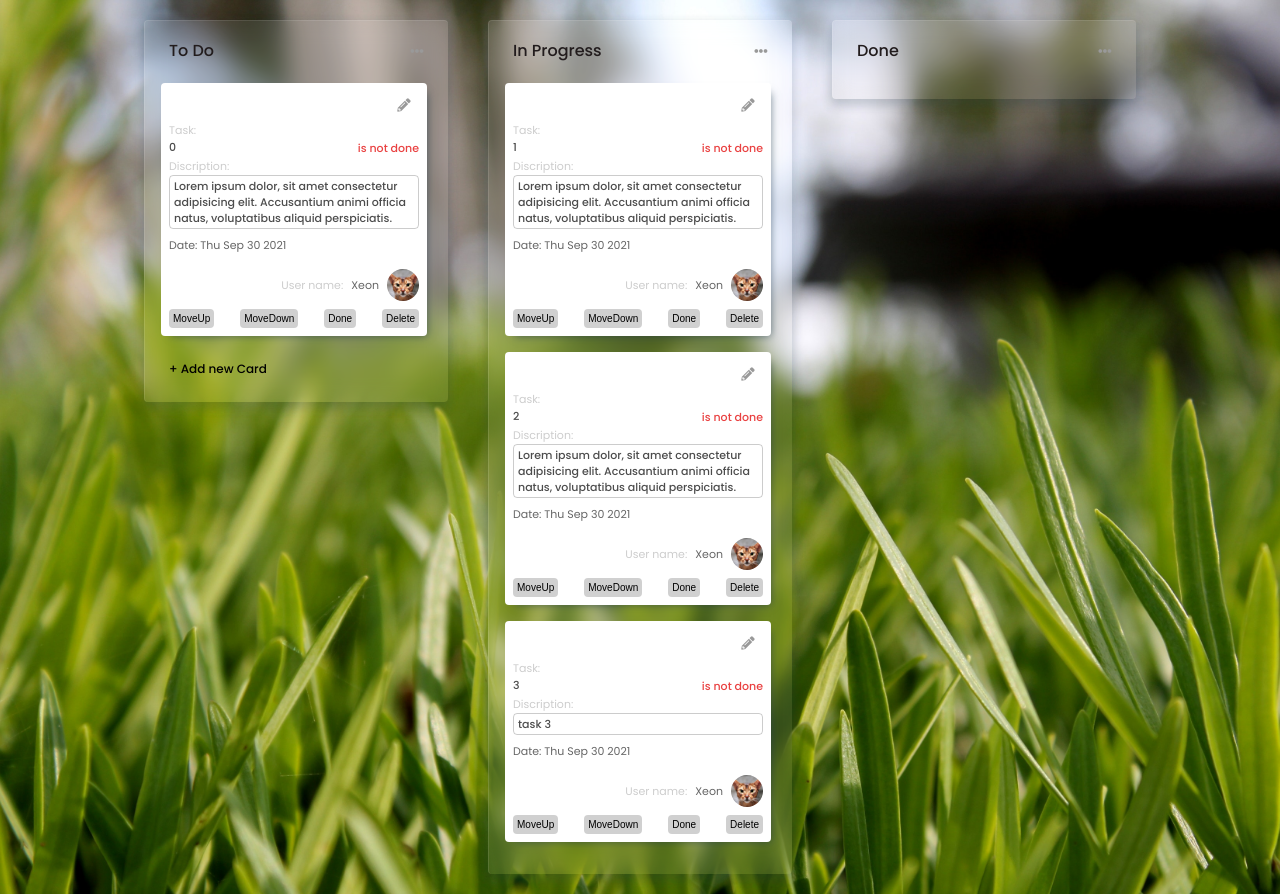
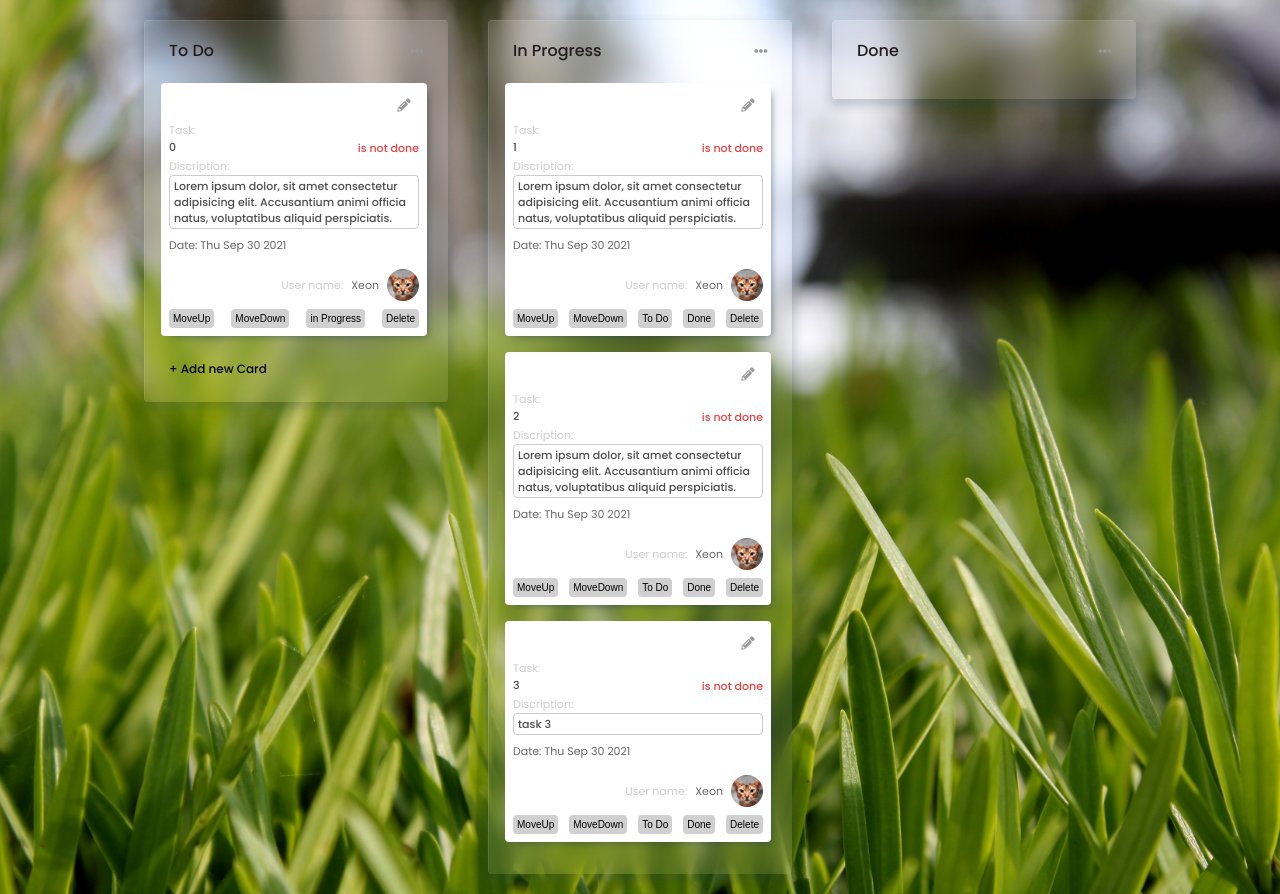
Before and after one commit to reido0/FE12-webpack-Matveev-Anton, a React app: page / in a window 1280 px wide. Built offline with nearby package versions, Linux system fonts and the light colour scheme.

Commit message:
feat: add btn 'InProgress', 'to Do'

```diff
--- a/src/Components/card.jsx
+++ b/src/Components/card.jsx
@@ -3,6 +3,8 @@ import { TASK_STATUS } from "../constants/taskStatus";
 import EditCardModal from "./modalContent/EditCardModal";
 
 const Card = (props) => {
+    const isTaskToDo = props.state === TASK_STATUS.toDo;
+    const isTaskInProgress = props.state === TASK_STATUS.inProgress;
     const isTaskDone = props.state === TASK_STATUS.done;
 
     const handleEditModal = useCallback(() => {
@@ -39,11 +41,15 @@ const Card = (props) => {
             <div className={"card-btn-wrapper"}>
                 <button className={"card-btn"} onClick={props.moveUp(props.index)}>MoveUp</button>
                 <button className={"card-btn"} onClick={props.moveDown(props.index)}>MoveDown</button>
-                {!isTaskDone &&
-                    <button className={"card-btn"} onClick={props.taskDone(props.index)}>Done</button>}
+                {!isTaskToDo && !isTaskDone &&
+                    <button className={"card-btn"} onClick={props.taskToDo(props.index)}>To Do</button>}
+                {!isTaskInProgress &&
+                    <button className={"card-btn"} onClick={props.taskInProgress(props.index)}>in Progress</button>}
+                {!isTaskDone && !isTaskToDo &&
+                    <button button className={"card-btn"} onClick={props.taskDone(props.index)}>Done</button>}
                 <button className={"card-btn"} onClick={props.deleteTask(props.index)}>Delete</button>
             </div>
-        </div>
+        </div >
     );
 };
 export default React.memo(Card);
--- a/src/Scenes/MainScene.jsx
+++ b/src/Scenes/MainScene.jsx
@@ -92,9 +92,28 @@ const MainScene = (props) => {
         taskList,
     ]);
 
+    const taskToDo = useCallback((index) => () => {
+        let newTaskList = [...taskList];
+        // newTaskList[index].isDone = true;
+        newTaskList[index].state = TASK_STATUS.toDo;
+        setTaskList(newTaskList);
+    }, [
+        setTaskList,
+        taskList,
+    ]);
+
+    const taskInProgress = useCallback((index) => () => {
+        let newTaskList = [...taskList];
+        newTaskList[index].state = TASK_STATUS.inProgress;
+        setTaskList(newTaskList);
+    }, [
+        setTaskList,
+        taskList,
+    ]);
+
     const taskDone = useCallback((index) => () => {
         let newTaskList = [...taskList];
-        newTaskList[index].isDone = true;
+        // newTaskList[index].isDone = true;
         newTaskList[index].state = TASK_STATUS.done;
         setTaskList(newTaskList);
     }, [
@@ -103,7 +122,7 @@ const MainScene = (props) => {
     ]);
 
     return (
-        <>
+        <React.Fragment>
             {COLUMN_VARIANTS.map((column) => (
                 <CardHolder
                     addTask={addTask}
@@ -124,7 +143,9 @@ const MainScene = (props) => {
                                             setModalContent={setModalContext}
                                             state={task.state}
                                             taskDescription={task.taskDescription}
+                                            taskToDo={() => taskToDo(index)}
                                             taskDone={() => taskDone(index)}
+                                            taskInProgress={() => taskInProgress(index)}
                                             taskName={task.taskName}
                                             userName={task.userName}
                                         />
@@ -135,7 +156,7 @@ const MainScene = (props) => {
                     })}
                 </CardHolder>
             ))}
-        </>
+        </React.Fragment>
     )
 }
 
--- a/src/constants/defaultData.js
+++ b/src/constants/defaultData.js
@@ -17,14 +17,14 @@ export const DEFAULT_DATA = [
     },
     {
         taskName: '2',
-      isDone: true,
+        isDone: false,
         taskDescription: 'Lorem ipsum dolor, sit amet consectetur adipisicing elit. Accusantium animi officia natus, voluptatibus aliquid perspiciatis.',
         userName: 'Xeon',
         state: TASK_STATUS.inProgress
     },
     {
         taskName: '3',
-      isDone: true,
+        isDone: false,
         taskDescription: 'task 3',
         userName: 'Xeon',
         state: TASK_STATUS.inProgress
```
Lines whose indentation alone changed are shown as unchanged.
